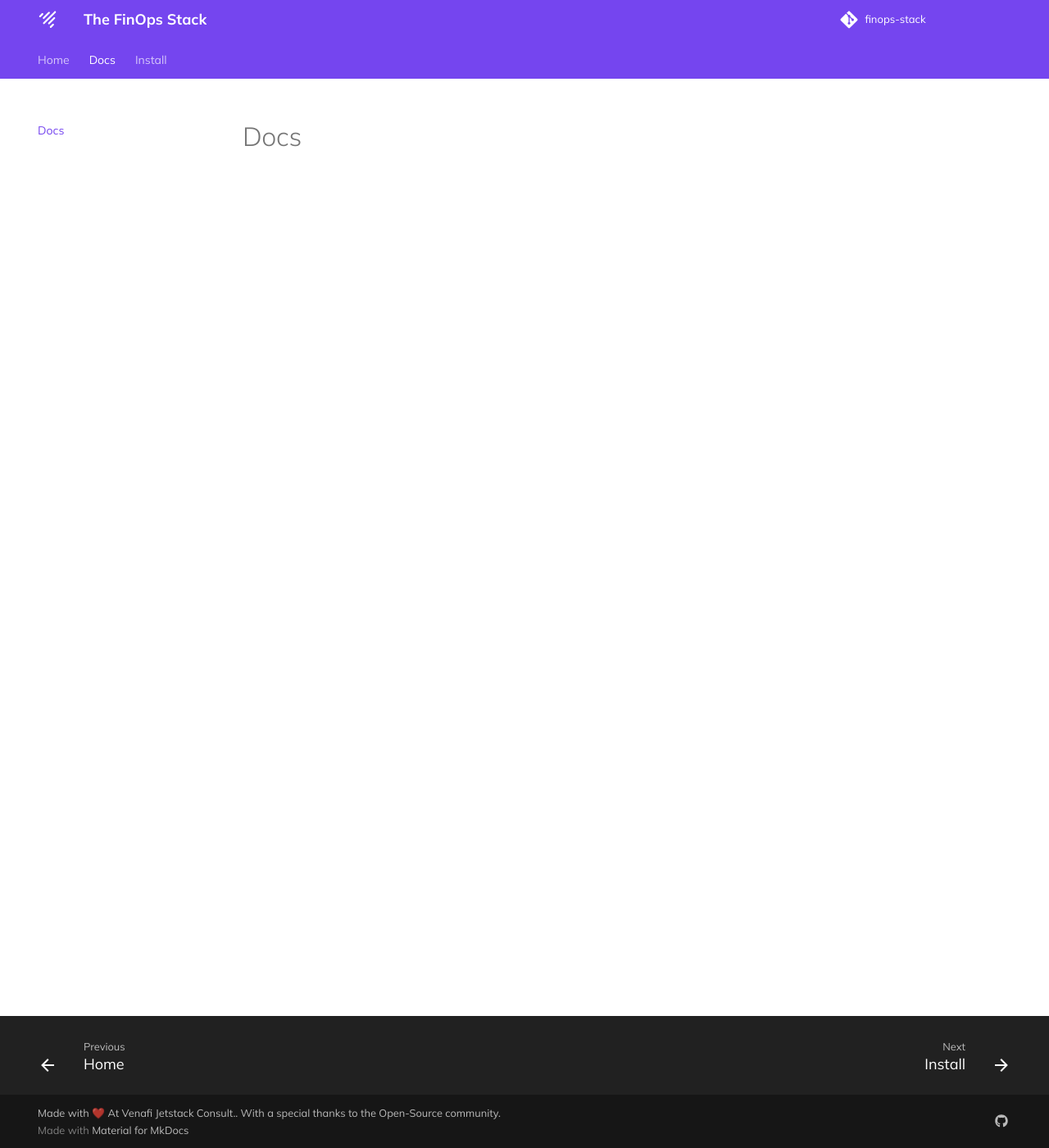
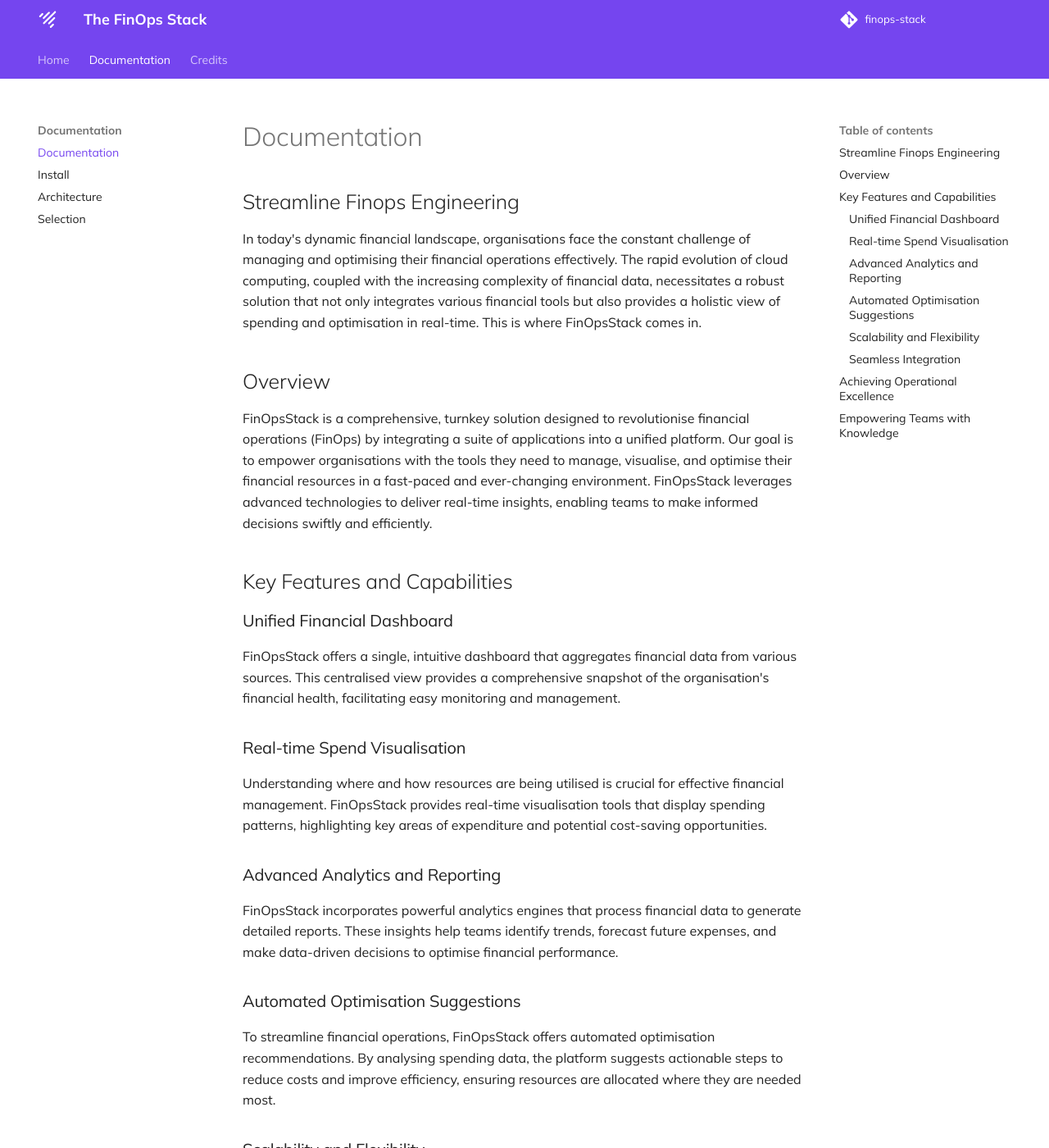
Before and after one commit to jetstack/finops-stack, an MkDocs documentation site: the page built from content/intro.md, in a window 1280 px wide and 1400 px high. Shown: the whole window at 82% size. Built offline with MkDocs 1.6.1 and Material for MkDocs 9.7.7, drawn with Linux system fonts in a browser that asks for light colours; comment, search, counter and statistics services are not loaded; some of the changed text lies outside the part shown.

Commit message:
Adding initial content

```diff
--- a/content/intro.md
+++ b/content/intro.md
@@ -1,4 +1,45 @@
 ---
 title: Documentation
-name: Documentation
 ---
+
+## Streamline Finops Engineering
+
+In today's dynamic financial landscape, organisations face the constant challenge of managing and optimising their financial operations effectively. The rapid evolution of cloud computing, coupled with the increasing complexity of financial data, necessitates a robust solution that not only integrates various financial tools but also provides a holistic view of spending and optimisation in real-time. This is where FinOpsStack comes in.
+
+## Overview
+
+FinOpsStack is a comprehensive, turnkey solution designed to revolutionise financial operations (FinOps) by integrating a suite of applications into a unified platform. Our goal is to empower organisations with the tools they need to manage, visualise, and optimise their financial resources in a fast-paced and ever-changing environment. FinOpsStack leverages advanced technologies to deliver real-time insights, enabling teams to make informed decisions swiftly and efficiently.
+
+## Key Features and Capabilities
+
+### Unified Financial Dashboard
+
+FinOpsStack offers a single, intuitive dashboard that aggregates financial data from various sources. This centralised view provides a comprehensive snapshot of the organisation's financial health, facilitating easy monitoring and management.
+
+### Real-time Spend Visualisation
+
+Understanding where and how resources are being utilised is crucial for effective financial management. FinOpsStack provides real-time visualisation tools that display spending patterns, highlighting key areas of expenditure and potential cost-saving opportunities.
+
+### Advanced Analytics and Reporting
+
+FinOpsStack incorporates powerful analytics engines that process financial data to generate detailed reports. These insights help teams identify trends, forecast future expenses, and make data-driven decisions to optimise financial performance.
+
+### Automated Optimisation Suggestions
+
+To streamline financial operations, FinOpsStack offers automated optimisation recommendations. By analysing spending data, the platform suggests actionable steps to reduce costs and improve efficiency, ensuring resources are allocated where they are needed most.
+
+### Scalability and Flexibility
+
+Designed to adapt to the evolving needs of organisations, FinOpsStack is highly scalable and flexible. Whether a small business or a large enterprise, the platform can be customised to fit specific requirements, growing alongside the organisation.
+
+### Seamless Integration
+
+FinOpsStack seamlessly integrates with existing financial tools and systems, eliminating the need for disruptive overhauls. This ensures a smooth transition and minimal downtime, allowing teams to quickly adopt and benefit from the platform.
+
+## Achieving Operational Excellence
+
+The core objective of FinOpsStack is to enhance operational efficiency and financial transparency. By providing a fast and effective means to visualise spending and optimise financial operations, the platform helps teams understand their financial landscape within minutes. This rapid insight enables proactive management, reducing the time and effort required to identify and address financial issues.
+
+## Empowering Teams with Knowledge
+
+FinOpsStack is designed with the end-user in mind. Its user-friendly interface and comprehensive documentation ensure that teams can quickly learn and leverage the platform's capabilities. Training modules and support services are available to assist users in navigating the system and maximising its potential.
--- a/mkdocs.yaml
+++ b/mkdocs.yaml
@@ -17,8 +17,12 @@ extra:
 
 nav:
   - Home: index.md
-  - Docs: intro.md
-  - Install: install.md
+  - Documentation:
+      - intro.md
+      - Install: install.md
+      - Architecture: architecture.md
+      - Selection: selection.md
+  - credit.md
 
 extra_css:
   - stylesheets/extra.css
--- a/requirements.txt
+++ b/requirements.txt
@@ -11,3 +11,4 @@ pymdown-extensions==10.5
 readtime==3.0.0
 paginate==0.5.6
 mkdocs-git-revision-date-localized-plugin
+diagrams==0.23.4
```
Also changed, not shown: content/architecture.md (+3 -0 lines), content/credit.md (+2 -0 lines), content/install.md (+20 -3 lines), content/selection.md (added, +72 -0 lines), content/assets/architecture.png (added), scripts/resources/aws.png (added), scripts/resources/azure.png (added), scripts/resources/google-cloud.png (added), scripts/resources/kyverno.png (added), scripts/resources/opencost.png (added), 1 other file.
